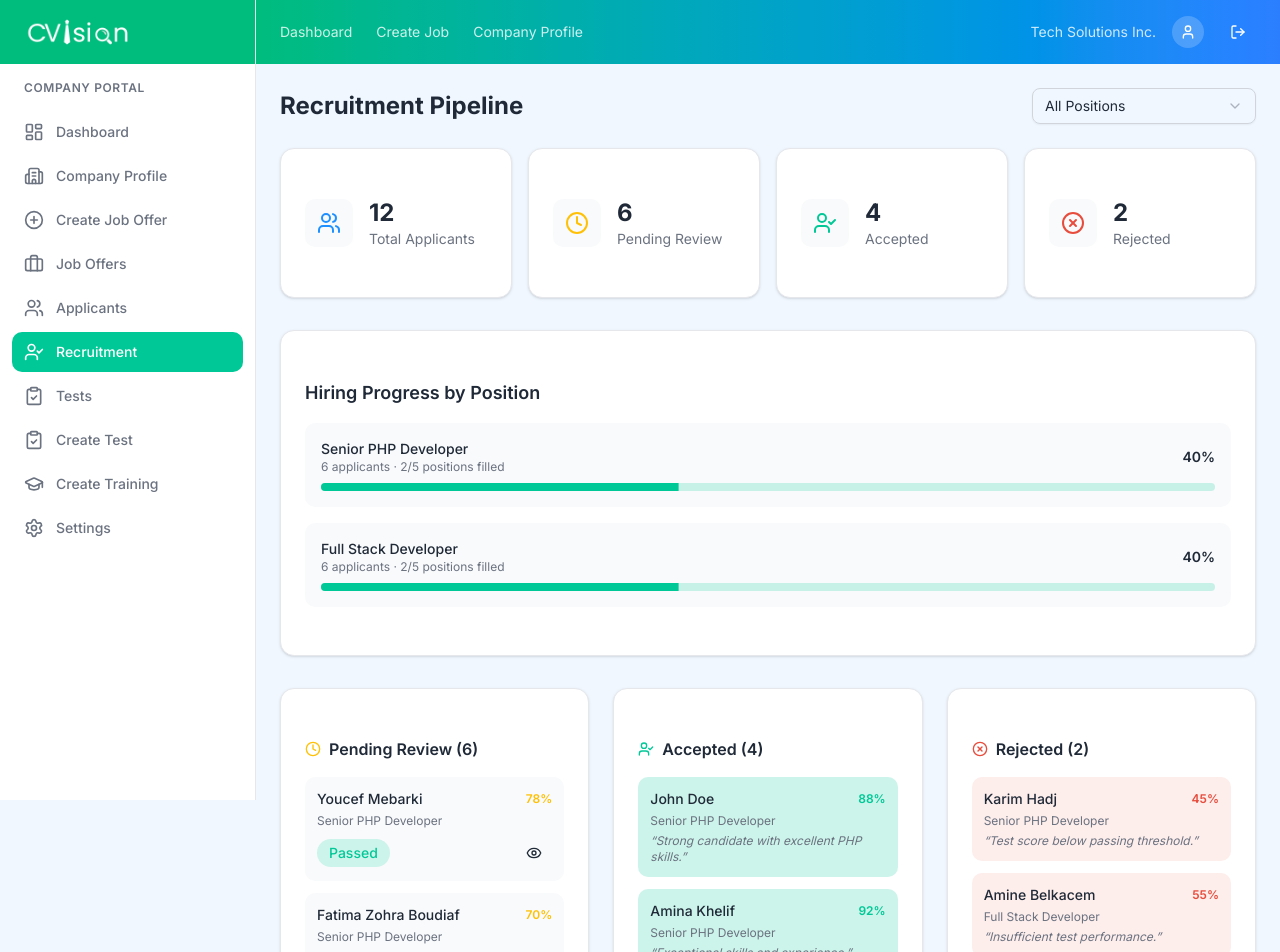
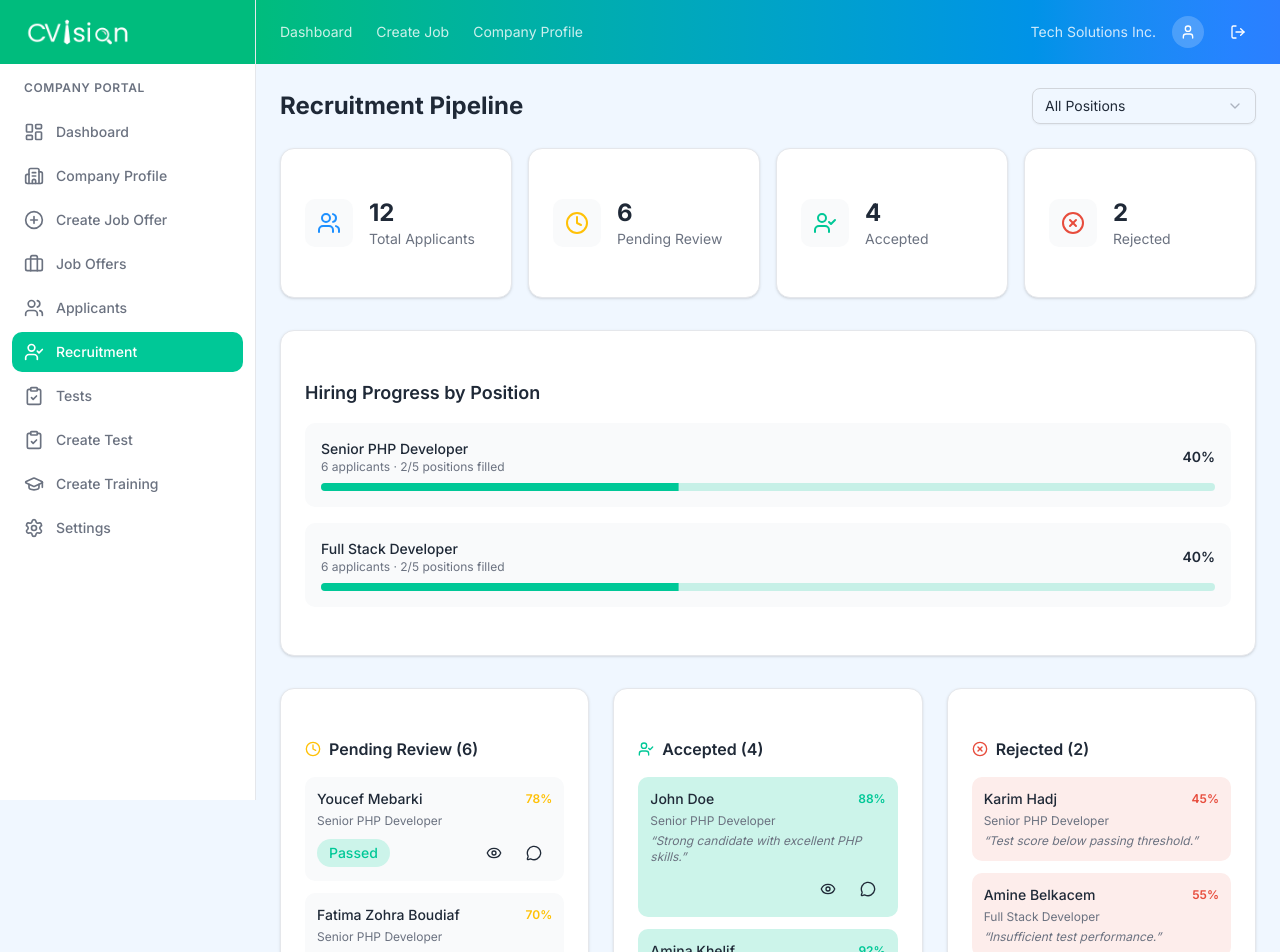
Before and after one commit to Douaa-code/cvision-frontend, a Next.js app: page /company/recruitment in a window 1280 px wide. Shown: the top 952 px of the page. Built offline with nearby package versions, Linux system fonts and the light colour scheme.

Commit message:
Add Eye + Chat icons to Pending Review and Accepted recruitment cards
- Pending Review: add Chat icon next to existing Eye icon
- Accepted: add Eye and Chat icons
- Rejected: no icons (unchanged)
- Chat icon links to /company/messages

Co-Authored-By: Claude Sonnet 4.6 <noreply@anthropic.com>

```diff
--- a/app/(company)/company/recruitment/page.tsx
+++ b/app/(company)/company/recruitment/page.tsx
@@ -13,7 +13,7 @@ import {
   SelectTrigger,
   SelectValue,
 } from "@/components/ui/select";
-import { Users, UserCheck, Clock, XCircle, Eye } from "lucide-react";
+import { Users, UserCheck, Clock, XCircle, Eye, MessageCircle } from "lucide-react";
 import { StatusBadge } from "@/components/shared/StatusBadge";
 import { mockCompanyApplications } from "@/lib/mock-data/company";
 import { mockJobs } from "@/lib/mock-data/jobs";
@@ -151,9 +151,14 @@ export default function RecruitmentPage() {
                   <p className="text-xs text-muted-foreground mb-2">{app.jobTitle}</p>
                   <div className="flex items-center justify-between">
                     {app.testStatus && <StatusBadge status={app.testStatus} />}
-                    <Link href={`/company/recruitment/${app.candidateId}`}>
-                      <Button variant="ghost" size="sm"><Eye className="w-3 h-3" /></Button>
-                    </Link>
+                    <div className="flex items-center gap-1">
+                      <Link href={`/company/recruitment/${app.candidateId}`}>
+                        <Button variant="ghost" size="sm"><Eye className="w-3 h-3" /></Button>
+                      </Link>
+                      <Link href="/company/messages">
+                        <Button variant="ghost" size="sm"><MessageCircle className="w-3 h-3" /></Button>
+                      </Link>
+                    </div>
                   </div>
                 </div>
               ))}
@@ -180,8 +185,16 @@ export default function RecruitmentPage() {
                   </div>
                   <p className="text-xs text-muted-foreground mb-1">{app.jobTitle}</p>
                   {app.comments && (
-                    <p className="text-xs text-muted-foreground italic">&ldquo;{app.comments}&rdquo;</p>
+                    <p className="text-xs text-muted-foreground italic mb-2">&ldquo;{app.comments}&rdquo;</p>
                   )}
+                  <div className="flex items-center justify-end gap-1">
+                    <Link href={`/company/recruitment/${app.candidateId}`}>
+                      <Button variant="ghost" size="sm"><Eye className="w-3 h-3" /></Button>
+                    </Link>
+                    <Link href="/company/messages">
+                      <Button variant="ghost" size="sm"><MessageCircle className="w-3 h-3" /></Button>
+                    </Link>
+                  </div>
                 </div>
               ))}
             </div>
```
